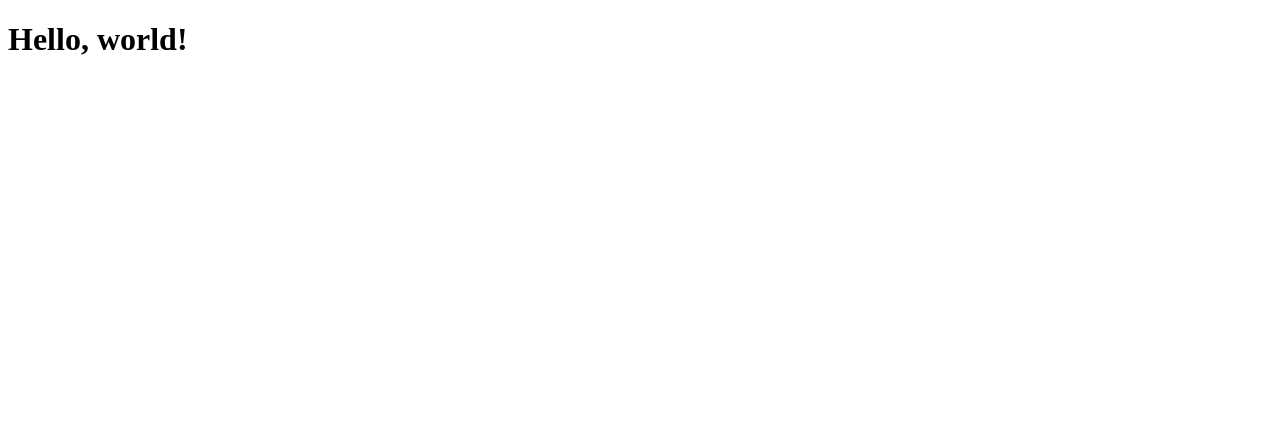
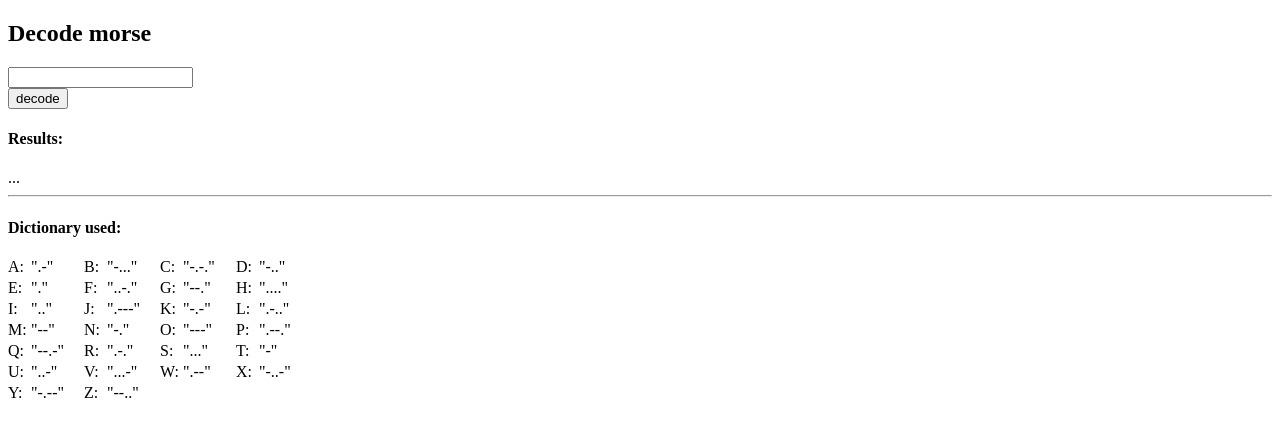
Before and after one commit to m8ms/morse-decoder, a plain HTML site: page index.html in a window 1280 px wide. Drawn offline with Linux system fonts and the light colour scheme.

Commit message:
Update index.html

```diff
--- a/index.html
+++ b/index.html
@@ -5,9 +5,53 @@
   <title>Hello, world!</title>
   <meta name="viewport" content="width=device-width,initial-scale=1" />
   <meta name="description" content="" />
-  <link rel="icon" href="favicon.png">
+  <link rel="stylesheet" href="style.css" />
+  <script>
+
+    const morseToChar = {
+      '.-': 'A', '-...': 'B', '-.-.': 'C', '-..': 'D', '.': 'E', '..-.': 'F', '--.': 'G',
+      '....': 'H', '..': 'I', '.---': 'J', '-.-': 'K', '.-..': 'L', '--': 'M', '-.': 'N',
+      '---': 'O', '.--.': 'P', '--.-': 'Q', '.-.': 'R', '...': 'S', '-': 'T', '..-': 'U',
+      '...-': 'V', '.--': 'W', '-..-': 'X', '-.--': 'Y', '--..': 'Z'
+    };
+    function decodeRecursively(remainingCode, currentString, results) {
+      if (remainingCode.length === 0) {
+        results.push(currentString);
+        return;
+      }
+
+      for (let key of Object.keys(morseToChar)) {
+        if (remainingCode.startsWith(key)) {
+          decodeRecursively(remainingCode.replace(key, ''), currentString + morseToChar[key], results);
+        }
+      }
+    }
+    function decode(){
+      const results = [];
+      decodeRecursively(document.getElementById("input").value, '', results);
+      results.forEach((result, index) => {
+        results[index] = result.slice(0, 1) + result.slice(1).toLowerCase();
+      })
+      document.getElementById("result").innerHTML = 'Total: ' + results.length + ' results' + "<br/>" +  results.join(', ');
+    }
+
+  </script>
 </head>
 <body>
-  <h1>Hello, world!</h1>
+<h2>Decode morse</h2>
+<input id="input"/>
+<div><button onClick="decode()">decode</button></div>
+<h4>Results:</h4>
+<div id="result">...</div>
+<hr/>
+<h4>Dictionary used:</h4>
+<div id="dictionary" style="display: grid; grid-gap: 3px; grid-template-columns: 20px 50px 20px 50px 20px 50px 20px 50px;">
+</div>
+<script>
+  let i = 0;
+  for(let key of Object.keys(morseToChar)){
+    document.getElementById("dictionary").innerHTML += `<div>${morseToChar[key]}:</div><div>"${key}"</div>`;
+  }
+</script>
 </body>
 </html>
```
